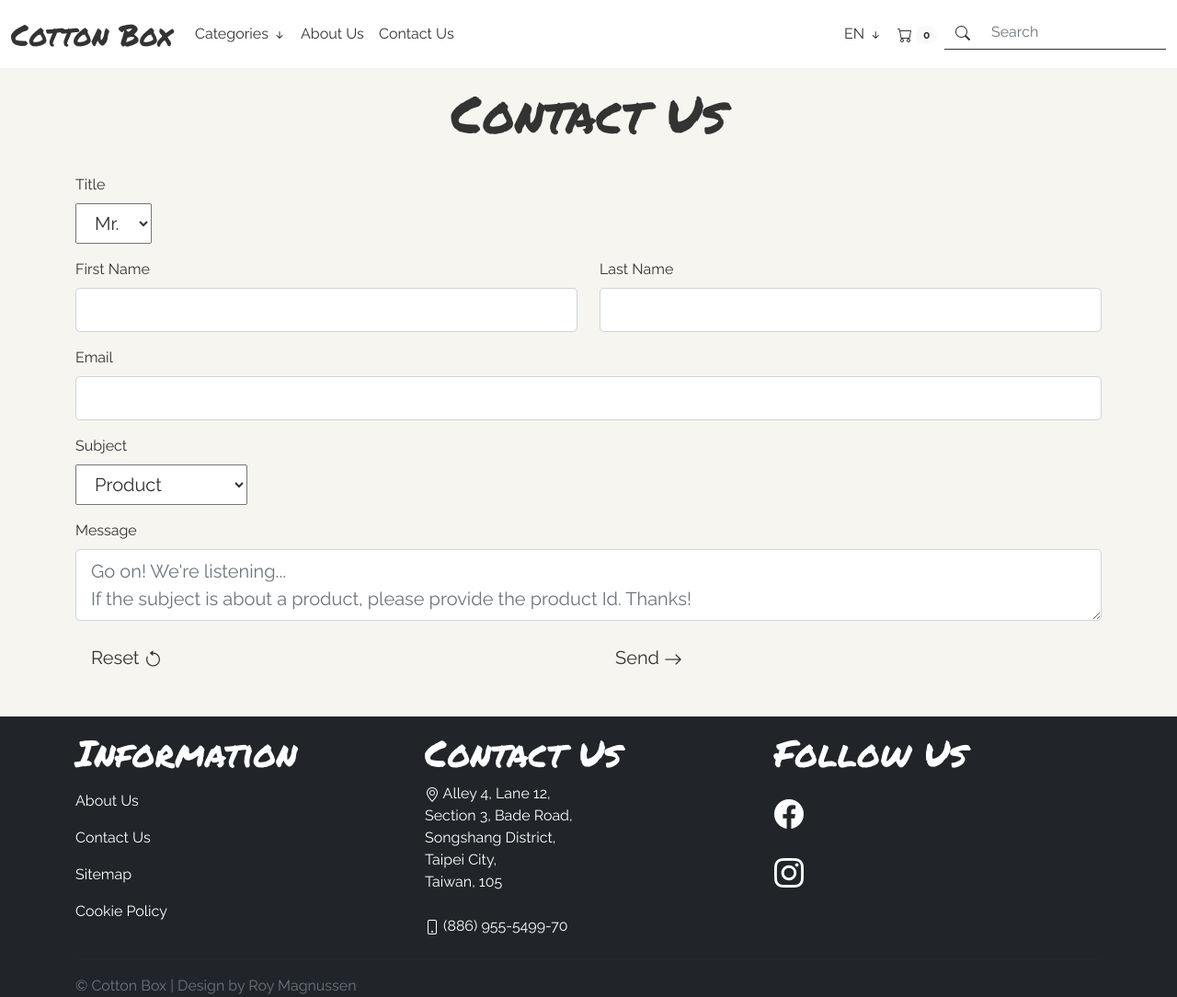
After one commit to RoyMagnussen/CottonBox-Data-Centric, a Flask app: page /contact/ in a window 1280 px wide. The commit adds this page. Shown: the whole page at 92% size. Run offline with Flask 2, Linux system fonts and the light colour scheme; data that the repository does not hold is empty; some libraries are stand-ins or nearby versions; some web fonts are replaced.

Commit message:
Closes # 23 - Contact Page (#24)
* Created contact form using flask-wtf.

* Created en_contact_us route function.

* Added contact us page url_for function.

* Created contact_page.html.

* Updated to include the EmailJs script only on the contact page.

* Added EmailJs send form function.

* Created test for contact page.

* Updated existing features section and the Table of Content.

```diff
--- a/app.py
+++ b/app.py
@@ -2,6 +2,7 @@ import os
 from flask import Flask, render_template, request, redirect, url_for, flash
 from flask_pymongo import PyMongo
 from bson.objectid import ObjectId
+from forms import EnContactForm
 
 # Creates a new Flask application instance called "app".
 app = Flask(__name__)
@@ -198,15 +199,50 @@ def en_category_page(category_name) -> render_template:
 
 @app.route("/category/<category_name>/<string:id>/", methods=["GET", "POST"])
 def en_product_page(category_name, id) -> render_template:
+    """
+    Renders `product_page.html` with the specified product using the Id provided.
+
+    Args:
+        category_name (string): The name of the category the product belongs to.
+        id (string): The Id of the product.
+
+    Returns:
+        render_template: Renders a specified template in the templates folder with the given context.
+    """
     product = mongo.db.products.find_one({"_id": ObjectId(id)})
 
     return render_template("en_gb/product_page.html", title=product["name"], context=context, total_items=context["total_items"](), product=product)
 
 
 @app.route("/about/")
-def en_about_page():
+def en_about_page() -> render_template:
+    """
+    Renders `about.html`when the specified url(s) above are visited by the user.
+
+    Returns:
+        render_template: RRenders a specified template in the templates folder with the given context.
+    """
     context["map_api_key"] = os.getenv("MAP_API_KEY")
     return render_template("en_gb/about_page.html", title="About Us", context=context, total_items=context["total_items"]())
+
+
+@app.route("/contact/", methods=["GET", "POST"])
+def en_contact_us() -> render_template:
+    """
+    Renders `contact_page.html` when the specified url(s) above are visited by the user.
+
+    Returns:
+        render_template: Renders a specified template in the templates folder with the given context.
+    """
+    form = EnContactForm()
+
+    if request.method == "POST":
+        context["email_sent"] = True
+        flash("Thank you for contacting us. Your message has been sent and someone should contact you soon!")
+        return render_template("en_gb/contact_page.html", title="Contact Us", context=context, total_items=context["total_items"](), form=form)
+
+
+    return render_template("en_gb/contact_page.html", title="Contact Us", context=context, total_items=context["total_items"](), form=form)
 
 
 # Checks to see if the module name is equal to "main" so that the file can be called directly instead of from a terminal.
--- /dev/null
+++ b/forms.py
@@ -0,0 +1,24 @@
+from flask_wtf import FlaskForm
+from wtforms import StringField, SelectField, SubmitField, TextAreaField
+from wtforms.validators import DataRequired, Email, Length
+
+
+class EnContactForm(FlaskForm):
+    title = SelectField("Title", choices=[
+                        "Mr.", "Mrs.", "Miss.", "Ms.", "Mx.", "Rev", "Dr."], validators=[DataRequired()])
+
+    first_name = StringField("First Name", validators=[
+                             DataRequired(), Length(min=2, max=20)])
+
+    last_name = StringField("Last Name", validators=[
+                            DataRequired(), Length(min=2, max=20)])
+
+    email = StringField("Email", validators=[DataRequired(), Email()])
+
+    subject = SelectField("Subject", choices=[
+                          "Product", "Website", "General Enquiry", "Other"], validators=[DataRequired()])
+
+    message = TextAreaField("Message", validators=[
+                            DataRequired(), Length(min=2, max=2000)])
+
+    submit = SubmitField()
--- a/static/js/app.js
+++ b/static/js/app.js
@@ -25,3 +25,11 @@ function initMap() {
         map: map,
     });
 }
+
+(function () {
+    emailjs.init("user_OFYhUA5JRmSJ85n6gKi0l");
+
+    emailjs.sendForm("gmail", "default_template", "#emailForm");
+
+
+})();
--- /dev/null
+++ b/templates/en_gb/contact_page.html
@@ -0,0 +1,117 @@
+{% extends 'en_gb/extends/layout.html' %}
+{% block content %}
+<div class="container py-3">
+    <h1 class="display-4 text-center section-heading">{{ title }}</h1>
+    {% if context.email_sent %}
+    {% with messages = get_flashed_messages() %}
+    {% if messages %}
+    {% for message in messages %}
+    <div class="alert shadow bg-white text-center text-supple" id="flashMessage" role="alert">
+        {{ message }}
+    </div>
+    {% endfor %}
+    {% endif %}
+    {% endwith %}
+    {% endif %}
+    <form class="py-3" id="emailForm" method="POST">
+        {{ form.hidden_tag() }}
+        <fieldset>
+            <div class="row">
+                <div class="col-12 my-2">
+                    {{ form.title.label(class="form-label") }}
+                    <div class="row">
+                        <div class="col-12">
+                            {{ form.title(class="form-select-lg") }}
+                        </div>
+                    </div>
+                </div>
+                <div class="col-12 col-md-6 my-2">
+                    {{ form.first_name.label(class="form-label") }}
+                    <div class="col-12">
+                        {% if form.first_name.errors %}
+                        {{ form.first_name(class="form-control form-control-lg is-invalid") }}
+                        <div class="invalid-feedback">
+                            {% for error in form.first_name.errors %}
+                            <span>{{ error }}</span>
+                            {% endfor %}
+                        </div>
+                        {% else %}
+                        {{ form.first_name(class="form-control form-control-lg") }}
+                        {% endif %}
+                    </div>
+                </div>
+                <div class="col-12 col-md-6 my-2">
+                    {{ form.last_name.label(class="form-label") }}
+                    <div class="col-12">
+                        {% if form.last_name.errors %}
+                        {{ form.last_name(class="form-control form-control-lg is-invalid") }}
+                        <div class="invalid-feedback">
+                            {% for error in form.last_name.errors %}
+                            <span>{{ error }}</span>
+                            {% endfor %}
+                        </div>
+                        {% else %}
+                        {{ form.last_name(class="form-control form-control-lg") }}
+                        {% endif %}
+                    </div>
+                </div>
+                <div class="col-12 my-2">
+                    {{ form.email.label(class="form-label") }}
+                    <div class="col-12">
+                        {% if form.email.errors %}
+                        {{ form.email(class="form-control form-control-lg is-invalid") }}
+                        <div class="invalid-feedback">
+                            {% for error in form.email.errors %}
+                            <span>{{ error }}</span>
+                            {% endfor %}
+                        </div>
+                        {% else %}
+                        {{ form.email(class="form-control form-control-lg") }}
+                        {% endif %}
+                    </div>
+                </div>
+                <div class="col-12 my-2">
+                    {{ form.subject.label(class="form-label") }}
+                    <div class="row">
+                        <div class="col-12">
+                            {{ form.subject(class="form-select-lg") }}
+                        </div>
+                    </div>
+                </div>
+                <div class="col-12 my-2">
+                    {{ form.message.label(class="form-label") }}
+                    <div class="col-12">
+                        {% if form.message.errors %}
+                        {{ form.message(class="form-control form-control-lg is-invalid", placeholder="Go on! We're listening...\nIf the subject is about a product, please provide the product Id. Thanks!") }}
+                        <div class="invalid-feedback">
+                            {% for error in form.message.errors %}
+                            <span>{{ error }}</span>
+                            {% endfor %}
+                        </div>
+                        {% else %}
+                        {{ form.message(class="form-control form-control-lg form", placeholder="Go on! We're listening...\nIf the subject is about a product, please provide the product Id. Thanks!") }}
+                        {% endif %}
+                    </div>
+                </div>
+                <div class="col-12 my-2">
+                    <div class="row">
+                        <div class="col-6">
+                            <button type="reset" class="btn btn-lg rounded-0 hvr-underline-from-center">
+                                Reset
+                                <i class="bi bi-arrow-counterclockwise"></i>
+                            </button>
+                        </div>
+                        <div class="col-6">
+                            <button type="submit" id="emailSendBtn"
+                                class="btn btn-lg rounded-0 hvr-underline-from-center">
+                                Send
+                                <i class="bi bi-arrow-right"></i>
+                            </button>
+                        </div>
+                    </div>
+                </div>
+            </div>
+        </fieldset>
+    </form>
+</div>
+{% endblock content %}
--- a/templates/en_gb/extends/layout.html
+++ b/templates/en_gb/extends/layout.html
@@ -27,6 +27,9 @@
         {% if title == "About Us" %}
         <script src="http://maps.googleapis.com/maps/api/js?key={{ context.map_api_key }}&callback=initMap&libraries=&v=weekly" defer></script>
         {% endif %}
+        {% if title == "Contact Us" %}
+        <script type="text/javascript"src="https://cdn.jsdelivr.net/npm/emailjs-com@2/dist/email.min.js"></script>
+        {% endif %}
         <!-- Custom Scripts -->
         <script src="{{ url_for('static', filename='js/app.js') }}"></script>
     </body>
--- a/templates/en_gb/includes/_footer.html
+++ b/templates/en_gb/includes/_footer.html
@@ -8,8 +8,7 @@
                         <a href="{{ url_for('en_about_page') }}" class="nav-link text-white hvr-underline-from-center">About Us</a>
                     </li>
                     <li class="nav-item">
-                        <!-- TODO: Add url_for function for contact page -->
-                        <a href="#" class="nav-link text-white hvr-underline-from-center">Contact Us</a>
+                        <a href="{{ url_for('en_contact_us') }}" class="nav-link text-white hvr-underline-from-center">Contact Us</a>
                     </li>
                     <li class="nav-item">
                         <!-- TODO: Add url_for function for sitemap page -->
--- a/templates/en_gb/includes/_navigation.html
+++ b/templates/en_gb/includes/_navigation.html
@@ -34,8 +34,7 @@
                     <a href="{{ url_for('en_about_page') }}" class="nav-link hvr-underline-from-center">About Us</a>
                 </li>
                 <li class="nav-item">
-                    <!-- TODO: Add url_for function for contact page -->
-                    <a href="#" class="nav-link hvr-underline-from-center">Contact Us</a>
+                    <a href="{{ url_for('en_contact_us') }}" class="nav-link hvr-underline-from-center">Contact Us</a>
                 </li>
             </ul>
             <ul class="navbar-nav">
```
Also changed, not shown: test_app.py (+8 -0 lines), README.md.
